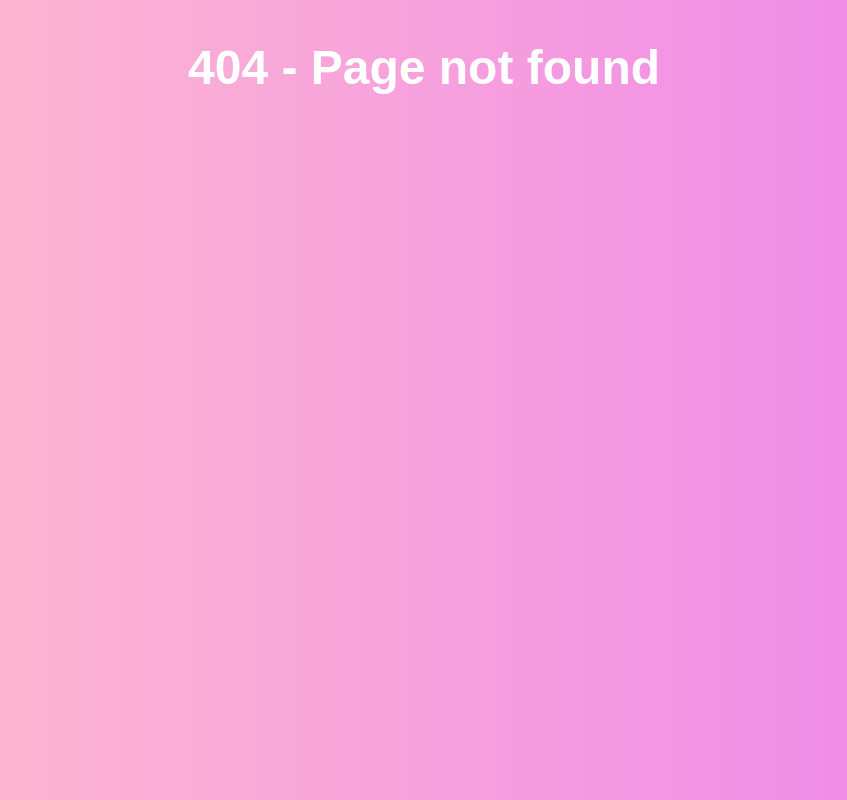
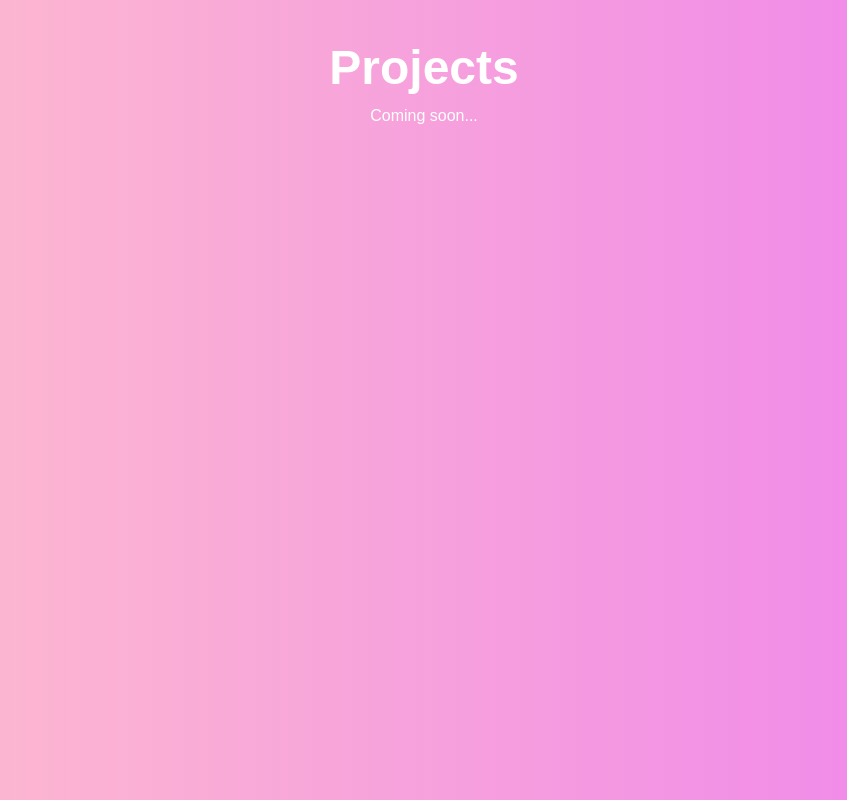
Before and after one commit to AzulCerulean/linktree-resume, a React (Vite) app: page /projects in a window 1280 px wide. Before the commit this address had no page. Shown: the whole page, without its empty margins (216-1063 px from the left). Built offline with nearby package versions, Linux system fonts and the light colour scheme; a web font is replaced by a local one.

Commit message:
added projects page
Signed-off-by: Azul Cerulean <azul.sama@outlook.com>

```diff
--- a/src/App.jsx
+++ b/src/App.jsx
@@ -3,6 +3,7 @@ import {BrowserRouter, Route, Routes} from "react-router";
 import Home from "./Pages/Home.jsx";
 import About from "./Pages/About.jsx";
 import PageNotFound from "./Pages/PageNotFound.jsx";
+import Projects from "./Pages/Projects.jsx";
 
 function App() {
 
@@ -12,6 +13,7 @@ function App() {
               <Routes>
                   <Route path="/" element={<Home />} />
                   <Route path="/about" element={<About />} />
+                  <Route path="/projects" element={<Projects />} />
                   <Route path="*" element={<PageNotFound />} />
               </Routes>
           </BrowserRouter>
--- a/src/Pages/Home.jsx
+++ b/src/Pages/Home.jsx
@@ -23,6 +23,7 @@ const Home = () => {
                     <a href="https://www.linkedin.com/in/azul-cerulean" target="_blank"><LinkedInIcon /> LinkedIn</a>
                     <a href="https://github.com/AzulCerulean" target="_blank"><GithubIcon/> GitHub</a>
                     <a href="https://www.tiktok.com/@azula.sama" target="_blank"><TikTokIcon/> TikTok</a>
+                    <Link to={"/projects"}>Projects</Link>
                 </div>
     )
 }
--- /dev/null
+++ b/src/Pages/Projects.jsx
@@ -0,0 +1,12 @@
+import React from "react";
+
+const Projects = () => {
+    return (
+        <div>
+            <h1>Projects</h1>
+            <p>Coming soon...</p>
+        </div>
+    )
+}
+
+export default Projects;
```
